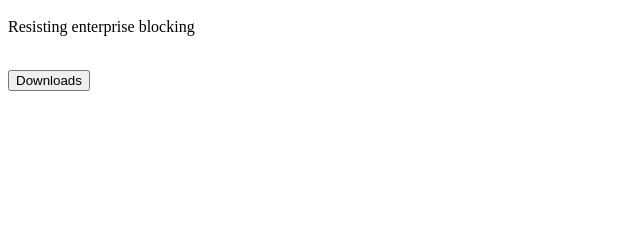
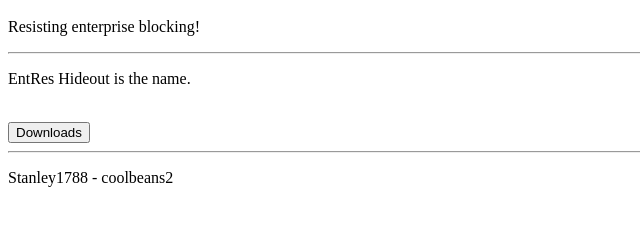
Before and after one commit to Stanley1788/enterpriseresistance, a plain HTML site: page index.html in a window 1280 px wide. Shown: the part 48-274 px from the top of the page, without its empty margins (0-640 px from the left). Drawn offline with Linux system fonts and the light colour scheme.

Commit message:
Update paragraph text and add new content

```diff
--- a/index.html
+++ b/index.html
@@ -4,10 +4,14 @@
   </head>
   <body>
     <h1>Entres</h1>
-    <p>Resisting enterprise blocking</p>
+    <p>Resisting enterprise blocking!</p>
+	<hr>
+	<p>EntRes Hideout is the name.</p>
     <br>
     <a href="https://stanley1788.github.io/enterpriseresistance/downloads/">
 		<button>Downloads</button>
 	</a>
+	<hr>
+	<p>Stanley1788 - coolbeans2</p>
   </body>
 </html>
```
